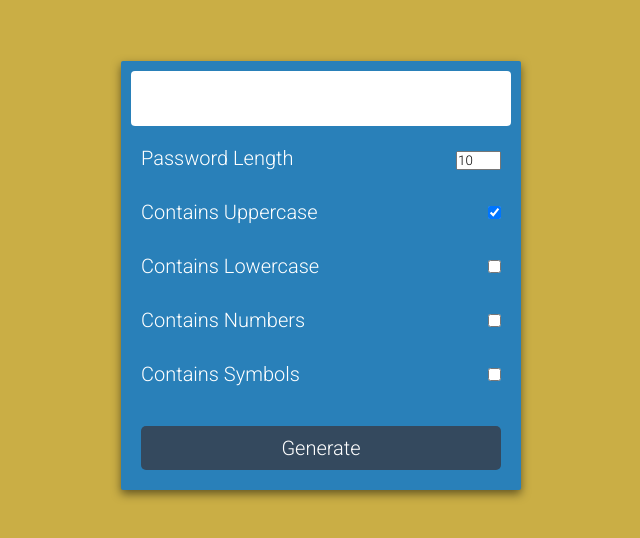
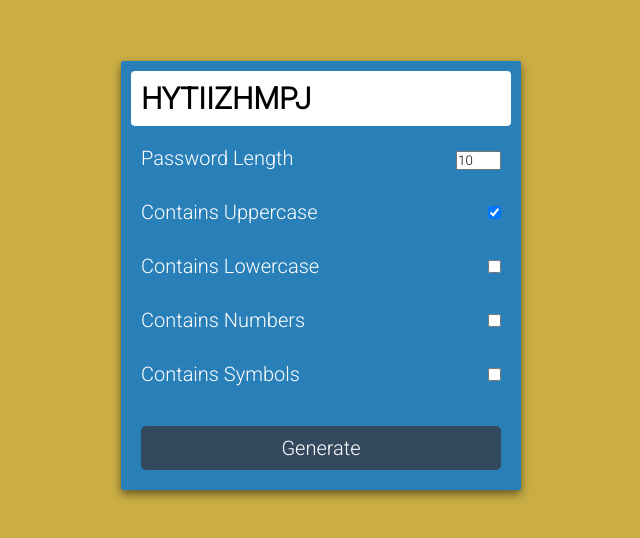
Before and after one commit to Umairlari786/PasswordGenerator, a plain HTML site: page index.html in a window 1280 px wide. Shown: the part 130-668 px from the top of the page, without its empty margins (319-959 px from the left). Drawn offline with Linux system fonts and the light colour scheme.

Commit message:
updated code

```diff
--- a/css/index.css
+++ b/css/index.css
@@ -46,6 +46,7 @@ input:focus-visible {
     font-size: 30px;
     padding: 10px;
     border-radius: 4px;
+    color: black;
 }
 
 .row {
--- a/index.js
+++ b/index.js
@@ -100,7 +100,7 @@ const generatePassword = () => {
     }
   }
   console.log(password);
-  document.getElementById("pass-box").innerText = truncateString(password, totalChar.value);
+  document.getElementById("pass-box").innerText = password
 }
 
 const changeColor = () => {
```
